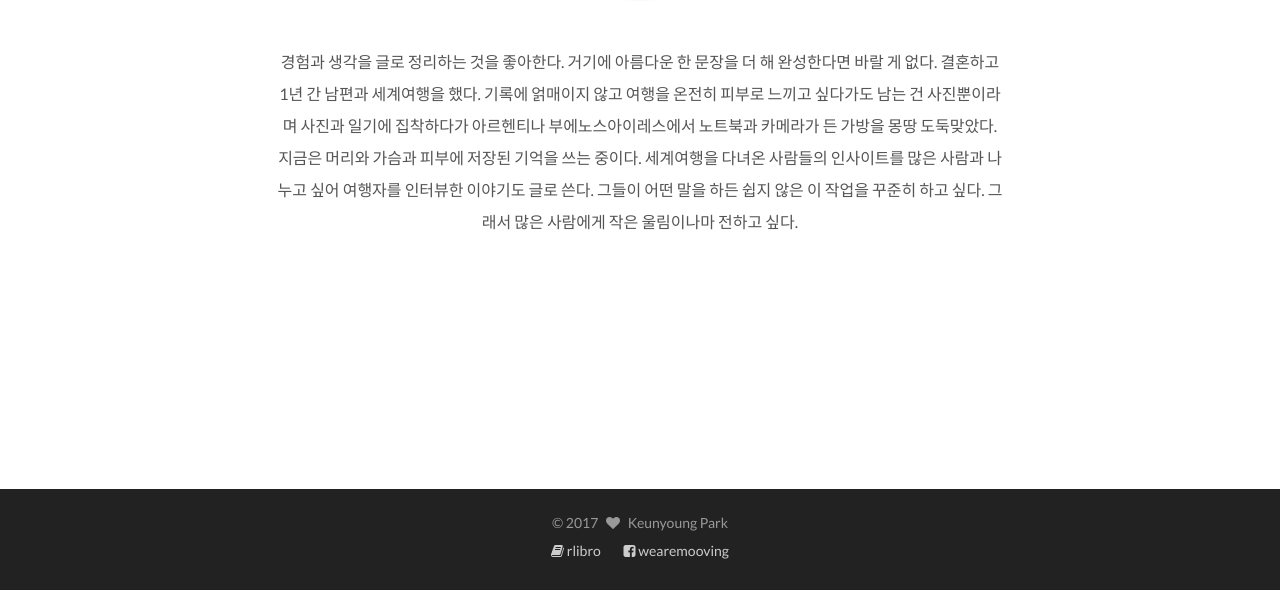
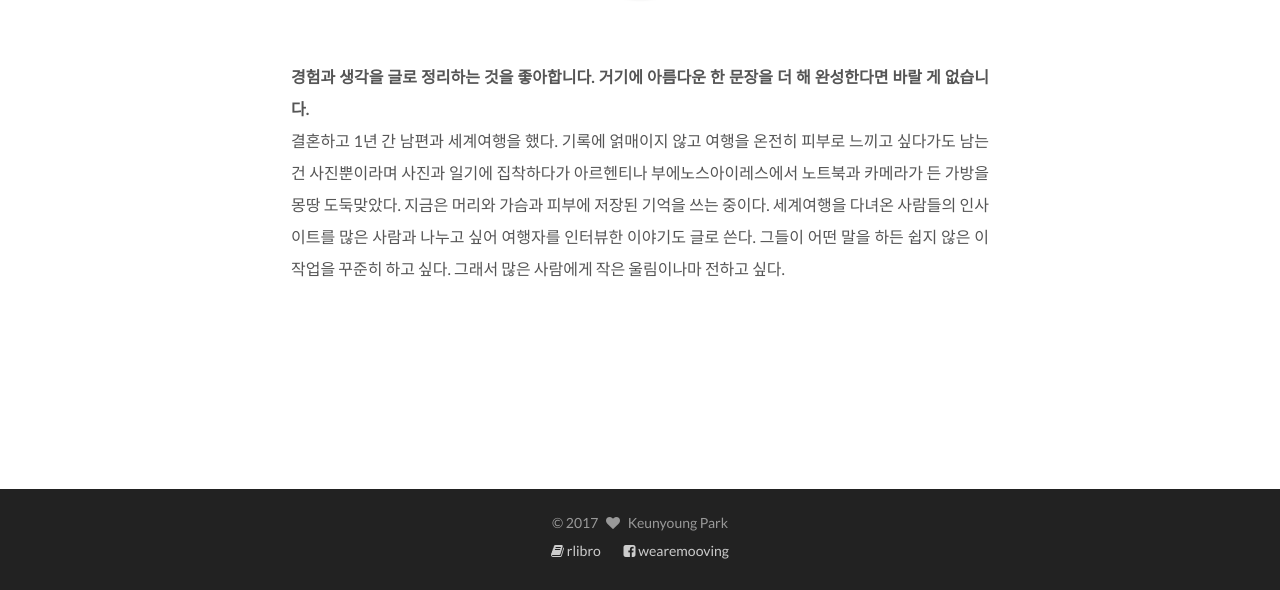
Before and after one commit to rlibro/rlibro.github.io, a Jekyll site: the page built from about/index.md, in a window 1280 px wide, cut to the strip 310-900 px from the top of the page. Built offline with Jekyll 4.4.1, drawn with Linux system fonts in a browser that asks for light colours.

Commit message:
about 수정

```diff
--- a/_sass/_custom/custom.scss
+++ b/_sass/_custom/custom.scss
@@ -88,7 +88,8 @@ body {
   }
 
   .about-me {
-    text-align: center;
+    padding: 15px;
+    text-align: justify;
   }
 }
 
--- a/about/index.md
+++ b/about/index.md
@@ -3,5 +3,5 @@ layout: profile
 title: Jane is young
 ---
 
-경험과 생각을 글로 정리하는 것을 좋아한다. 거기에 아름다운 한 문장을 더 해 완성한다면 바랄 게 없다.
+**경험과 생각을 글로 정리하는 것을 좋아합니다. 거기에 아름다운 한 문장을 더 해 완성한다면 바랄 게 없습니다.**
 결혼하고 1년 간 남편과 세계여행을 했다. 기록에 얽매이지 않고 여행을 온전히 피부로 느끼고 싶다가도 남는 건 사진뿐이라며 사진과 일기에 집착하다가 아르헨티나 부에노스아이레스에서 노트북과 카메라가 든 가방을 몽땅 도둑맞았다. 지금은 머리와 가슴과 피부에 저장된 기억을 쓰는 중이다. 세계여행을 다녀온 사람들의 인사이트를 많은 사람과 나누고 싶어 여행자를 인터뷰한 이야기도 글로 쓴다. 그들이 어떤 말을 하든 쉽지 않은 이 작업을 꾸준히 하고 싶다. 그래서 많은 사람에게 작은 울림이나마 전하고 싶다.
```
Also changed, not shown: _posts/2017-11-26-soraya.md (+1 -1 lines), 16 other files.
